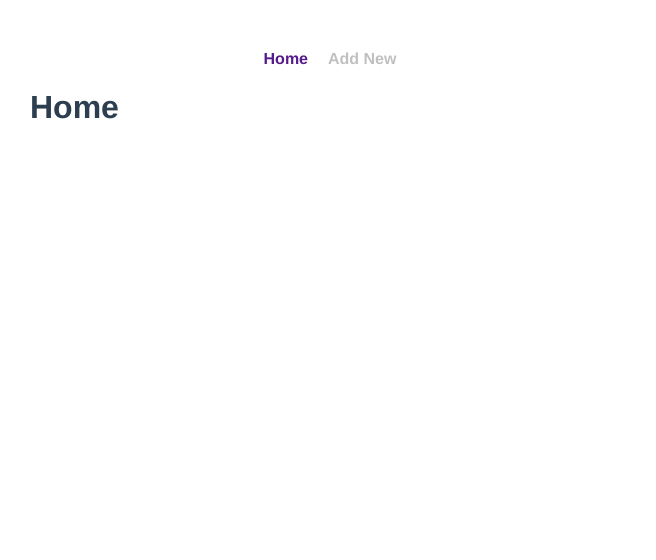
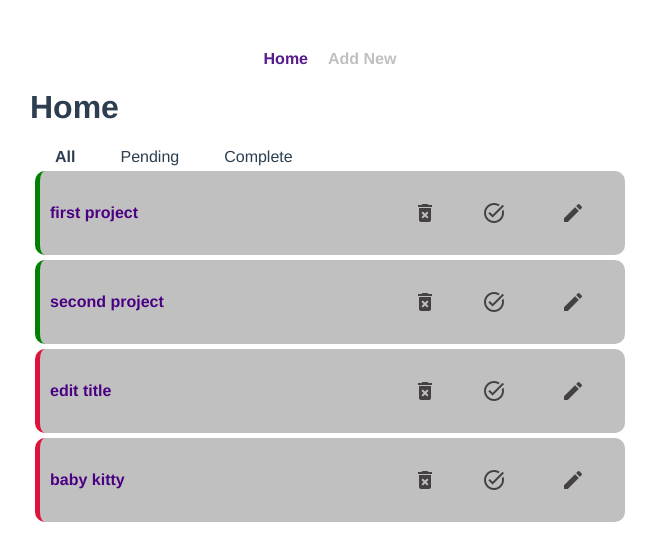
Before and after one commit to Aung-Thu-Heain/vue-todolist, a Vue app: page / in a window 1280 px wide. Shown: the top 560 px of the page, without its empty margins (310-966 px from the left). Built offline with nearby package versions, Linux system fonts and the light colour scheme; data requests are answered from the project's data file.

Commit message:
add class to filter nav

```diff
--- a/database/api.json
+++ b/database/api.json
@@ -1,3 +1,28 @@
 {
-  "projects": []
+  "projects": [
+    {
+      "title": "first project",
+      "description": "first description",
+      "status": true,
+      "id": 1
+    },
+    {
+      "title": "second project",
+      "description": "second description",
+      "status": true,
+      "id": 2
+    },
+    {
+      "title": "edit title",
+      "description": "eidt description",
+      "status": false,
+      "id": 3
+    },
+    {
+      "title": "baby kitty",
+      "description": "hello baby",
+      "status": false,
+      "id": 4
+    }
+  ]
 }
--- a/package.json
+++ b/package.json
@@ -9,6 +9,7 @@
   },
   "dependencies": {
     "core-js": "^3.8.3",
+    "json-server": "^0.17.3",
     "vue": "^3.2.13",
     "vue-router": "^4.0.3"
   },
--- /dev/null
+++ b/src/components/EditProjectView.vue
@@ -0,0 +1,57 @@
+<template>
+  <h1>Edit Project</h1>
+  <form @submit.prevent="createProjcet">
+    <label>Project Title</label>
+    <input type="text" v-model="title" />
+    <label>Project Description</label>
+    <input type="text" v-model="description" />
+    <button @click="updateProject">Update Project</button>
+  </form>
+</template>
+
+<script>
+export default {
+  props: ["id"],
+  data() {
+    return {
+      title: "",
+      description: "",
+    };
+  },
+  mounted() {
+    fetch("http://localhost:3000/projects/" + this.id)
+      .then((res) => {
+        return res.json();
+      })
+      .then((response) => {
+        this.title = response.title;
+        this.description = response.description;
+      })
+      .catch((error) => {
+        console.log(error);
+      });
+  },
+  methods: {
+    updateProject() {
+      fetch("http://localhost:3000/projects/" + this.id, {
+        method: "PATCH",
+        headers: {
+          "Content-type": "application/json",
+        },
+        body: JSON.stringify({
+          title: this.title,
+          description: this.description,
+        }),
+      })
+        .then(() => {
+          return this.$router.push({ name: "home" });
+        })
+        .catch((er) => {
+          console.log(er);
+        });
+    },
+  },
+};
+</script>
+
+<style></style>
--- /dev/null
+++ b/src/components/FilterNav.vue
@@ -0,0 +1,35 @@
+<template>
+  <span @click="filterName('all')" :class="{ active: filterValue == 'all' }"
+    >All</span
+  >
+  <span
+    @click="filterName('pending')"
+    :class="{ active: filterValue == 'pending' }"
+    >Pending</span
+  >
+  <span
+    @click="filterName('complete')"
+    :class="{ active: filterValue == 'complete' }"
+    >Complete</span
+  >
+</template>
+
+<script>
+export default {
+  props: ["filterValue"],
+  methods: {
+    filterName(value) {
+      this.$emit("fileterName", value);
+    },
+  },
+};
+</script>
+
+<style>
+span {
+  padding: 20px;
+}
+.active {
+  font-weight: bold;
+}
+</style>
--- a/src/components/SingleProject.vue
+++ b/src/components/SingleProject.vue
@@ -9,7 +9,9 @@
           >delete_forever</span
         >
         <span class="material-icons" @click="updateComplete"> task_alt </span>
-        <span class="material-icons">edit</span>
+        <router-link :to="{ name: 'editProject', params: { id: project.id } }">
+          <span class="material-icons">edit</span>
+        </router-link>
       </div>
     </div>
 
@@ -85,4 +87,7 @@ span:hover {
 .complete {
   border-left: 5px solid green;
 }
+.material-icons {
+  color: rgb(70, 65, 65);
+}
 </style>
--- a/src/router/index.js
+++ b/src/router/index.js
@@ -1,6 +1,7 @@
 import { createRouter, createWebHistory } from "vue-router";
 import HomeView from "../views/HomeView.vue";
 import AddNewView from "../views/AddNewView.vue";
+import EditProjectView from "../components/EditProjectView.vue";
 const routes = [
   {
     path: "/",
@@ -12,6 +13,12 @@ const routes = [
     name: "addNew",
     component: AddNewView,
   },
+  {
+    path: "/editProject/:id",
+    name: "editProject",
+    component: EditProjectView,
+    props: true,
+  },
 ];
 
 const router = createRouter({
--- a/src/views/HomeView.vue
+++ b/src/views/HomeView.vue
@@ -1,6 +1,7 @@
 <template>
   <div class="home">
     <h1>Home</h1>
+    <FilterNav @fileterName="filter = $event" :filterValue="filter" />
     <div v-for="project in projects" :key="project.id">
       <singleProject
         :project="project"
@@ -12,17 +13,23 @@
 </template>
 
 <script>
+import FilterNav from "../components/FilterNav";
 import SingleProject from "@/components/SingleProject.vue";
 // @ is an alias to /src
 
 export default {
-  components: { SingleProject },
+  components: {
+    FilterNav,
+    SingleProject,
+  },
   name: "HomeView",
   data() {
     return {
       projects: [],
+      filter: "all",
     };
   },
+
   methods: {
     deleteUi(id) {
       this.projects = this.projects.filter((project) => {
```
Also changed, not shown: 1 other file (tests, documents, lock files or other folders).
